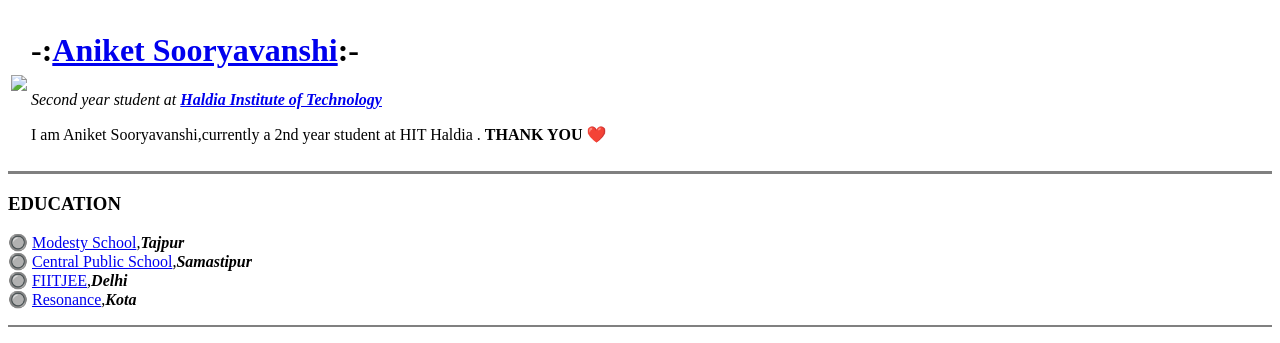
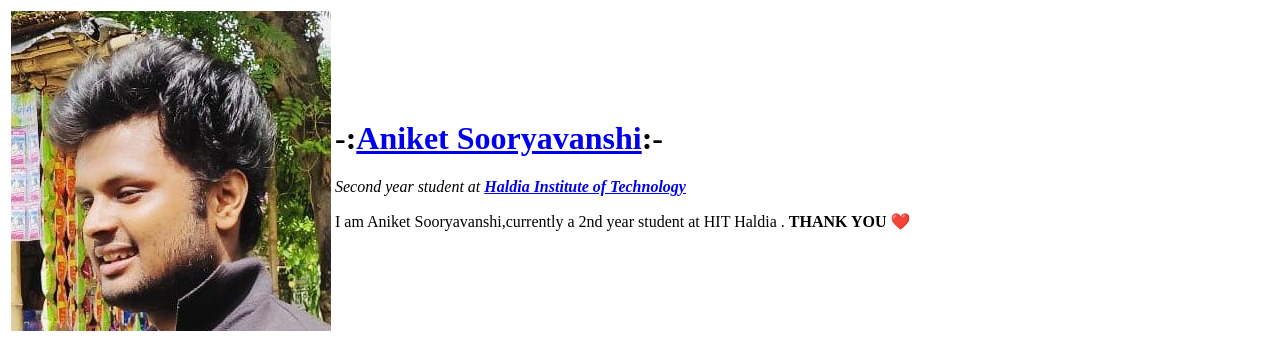
Before and after one commit to aniket-1024/cv, a plain HTML site: page index.html in a window 1280 px wide. Shown: the top 343 px of the page. Drawn offline with Linux system fonts and the light colour scheme.

Commit message:
code changes

```diff
--- a/index.html
+++ b/index.html
@@ -11,7 +11,7 @@
     <table>
         <tr>
             <td>
-                <img src="aniket.jpeg">
+                <img src="images/aniket.jpeg">
             </td>
             <td>
                 <h1><strong>-:<a href="https://www.instagram.com/aniketsooryavanshi/">Aniket Sooryavanshi</a>:-</strong></h1>
```
